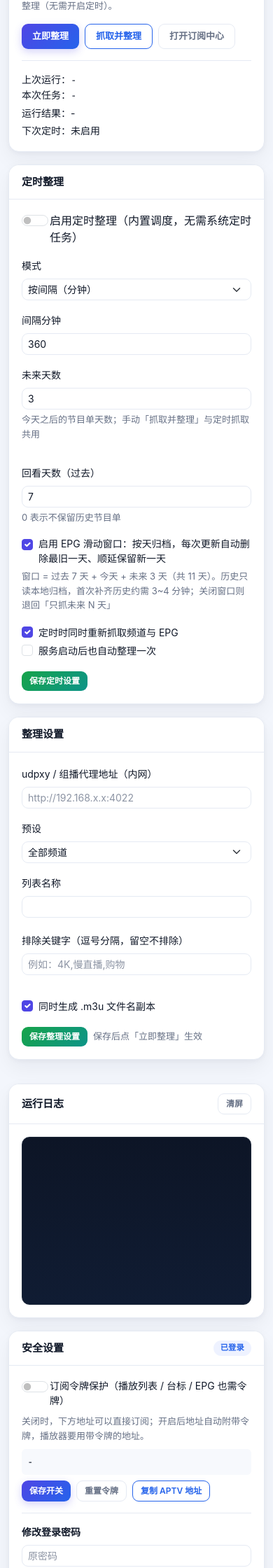
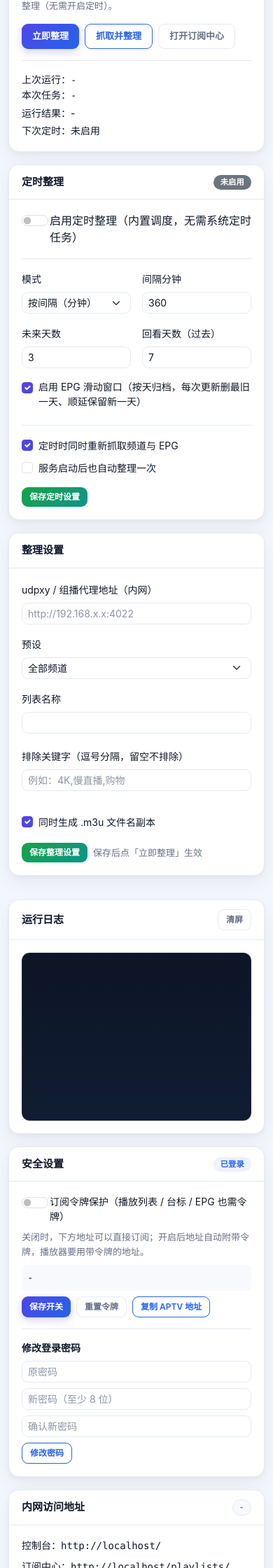
Before and after one commit to czmayue2008/IPTV-channels-hebei-allinone, a Python web app: template templates/index.html in a window 390 px wide. Shown: the part 518-2758 px from the top of the page at 70% size. Run offline with Jinja, Linux system fonts and the light colour scheme; the template is opened without the code that fills it, so the values that code supplies are empty.

Commit message:
控制台「定时整理」卡片重排：删掉错位说明、四列对齐、保存按钮贴底
- 删掉「未来天数」下方那句说明。它让这一列比同排其它列高，配合
  align-items-end 把输入框顶到上面去，和左边的「间隔分钟」错开一截
- 重排为四列一行：模式 / 间隔分钟（或每日时间）/ 未来天数 / 回看天数，
  四个控件上下沿完全对齐；窄屏两两一行（col-6 col-lg-3）
- 「回看天数」下的「0 表示不保留历史」也一并移走，避免第二排再错位
- 滑动窗口的说明改成动态计算：跟着两个输入框实时显示
  「窗口 = 过去 X 天 + 今天 + 未来 Y 天（共 Z 天）」，关掉窗口则提示只抓未来 N 天；
  原来是写死的「过去 7 天 + 未来 3 天」，改了设置就对不上
- 卡片头加「已启用 / 未启用」徽标，和「手动整理」一致
- 用两条分隔线把「开关 → 排期 → 选项」分成三段；保存按钮 mt-auto 贴到卡片底部，
  与右栏等高时不再留一大片空白（「整理设置」同样处理）

```diff
--- a/templates/index.html
+++ b/templates/index.html
@@ -66,57 +66,63 @@
       </div>
 
       <div class="card">
-        <div class="card-header">定时整理</div>
-        <div class="card-body">
-          <div class="form-check form-switch mb-3">
+        <div class="card-header d-flex justify-content-between align-items-center">
+          <span>定时整理</span><span id="schBadge" class="badge bg-secondary">未启用</span>
+        </div>
+        <div class="card-body d-flex flex-column">
+          <div class="form-check form-switch">
             <input class="form-check-input" type="checkbox" id="schEnabled">
             <label class="form-check-label" for="schEnabled">启用定时整理（内置调度，无需系统定时任务）</label>
           </div>
+
+          <hr class="my-3">
+
           <div class="row g-3 align-items-end">
-            <div class="col-md-3">
-              <label class="form-label small">模式</label>
+            <div class="col-6 col-lg-3">
+              <label class="form-label small" for="schMode">模式</label>
               <select class="form-select form-select-sm" id="schMode">
                 <option value="interval">按间隔（分钟）</option>
                 <option value="daily">每天固定时间</option>
               </select>
             </div>
-            <div class="col-md-3" id="boxInterval">
-              <label class="form-label small">间隔分钟</label>
+            <div class="col-6 col-lg-3" id="boxInterval">
+              <label class="form-label small" for="schInterval">间隔分钟</label>
               <input type="number" class="form-control form-control-sm" id="schInterval" min="1" max="10080" value="360">
             </div>
-            <div class="col-md-3" id="boxDaily" style="display:none">
-              <label class="form-label small">每日时间</label>
+            <div class="col-6 col-lg-3" id="boxDaily" style="display:none">
+              <label class="form-label small" for="schDaily">每日时间</label>
               <input type="time" class="form-control form-control-sm" id="schDaily" value="04:30">
             </div>
-            <div class="col-md-3">
-              <label class="form-label small">未来天数</label>
+            <div class="col-6 col-lg-3">
+              <label class="form-label small" for="schEpgDays">未来天数</label>
               <input type="number" class="form-control form-control-sm" id="schEpgDays" min="1" max="7" value="3">
-              <div class="hint mt-1">今天之后的节目单天数；手动「抓取并整理」与定时抓取共用</div>
+            </div>
+            <div class="col-6 col-lg-3">
+              <label class="form-label small" for="schPastDays">回看天数（过去）</label>
+              <input type="number" class="form-control form-control-sm" id="schPastDays" min="0" max="14" value="7">
             </div>
           </div>
-          <div class="row mt-3 g-3 align-items-end">
-            <div class="col-md-3">
-              <label class="form-label small">回看天数（过去）</label>
-              <input type="number" class="form-control form-control-sm" id="schPastDays" min="0" max="14" value="7">
-              <div class="hint mt-1">0 表示不保留历史节目单</div>
-            </div>
-            <div class="col-md-9">
-              <div class="form-check"><input class="form-check-input" type="checkbox" id="schEpgWindow" checked>
-                <label class="form-check-label small" for="schEpgWindow">启用 EPG 滑动窗口：按天归档，每次更新自动删除最旧一天、顺延保留新一天</label></div>
-              <div class="hint mt-1">窗口 = 过去 7 天 + 今天 + 未来 3 天（共 11 天）。历史只读本地归档，首次补齐历史约需 3~4 分钟；关闭窗口则退回「只抓未来 N 天」</div>
-            </div>
+
+          <div class="form-check mt-3">
+            <input class="form-check-input" type="checkbox" id="schEpgWindow" checked>
+            <label class="form-check-label small" for="schEpgWindow">启用 EPG 滑动窗口（按天归档，每次更新删最旧一天、顺延保留新一天）</label>
           </div>
-          <div class="row mt-3">
+          <div class="hint mt-1" id="epgWindowHint" style="padding-left:1.5em"></div>
+
+          <hr class="my-3">
+
+          <div class="row g-2">
             <div class="col-md-6">
-              <div class="form-check"><input class="form-check-input" type="checkbox" id="schRunFetch" checked>
+              <div class="form-check mb-0"><input class="form-check-input" type="checkbox" id="schRunFetch" checked>
                 <label class="form-check-label small" for="schRunFetch">定时时同时重新抓取频道与 EPG</label></div>
             </div>
             <div class="col-md-6">
-              <div class="form-check"><input class="form-check-input" type="checkbox" id="schAtStartup">
+              <div class="form-check mb-0"><input class="form-check-input" type="checkbox" id="schAtStartup">
                 <label class="form-check-label small" for="schAtStartup">服务启动后也自动整理一次</label></div>
             </div>
           </div>
-          <div class="mt-3 d-flex gap-2 align-items-center">
+
+          <div class="mt-auto pt-3 d-flex gap-2 align-items-center">
             <button id="btnSaveSchedule" class="btn btn-success btn-sm">保存定时设置</button>
             <span id="scheduleMsg" class="hint"></span>
           </div>
@@ -125,7 +131,7 @@
 
       <div class="card">
         <div class="card-header">整理设置</div>
-        <div class="card-body">
+        <div class="card-body d-flex flex-column">
           <div class="row g-3">
             <div class="col-md-6">
               <label class="form-label small">udpxy / 组播代理地址（内网）</label>
@@ -154,7 +160,7 @@
                 <label class="form-check-label small" for="cfgAlias">同时生成 .m3u 文件名副本</label></div>
             </div>
           </div>
-          <div class="mt-3 d-flex gap-2 align-items-center">
+          <div class="mt-auto pt-3 d-flex gap-2 align-items-center">
             <button id="btnSaveOrg" class="btn btn-success btn-sm">保存整理设置</button>
             <span class="hint">保存后点「立即整理」生效</span><span id="orgMsg" class="hint"></span>
           </div>
@@ -403,7 +409,30 @@ async function loadSchedule(){
   $('schRunFetch').checked = s.run_fetch !== false;
   $('schAtStartup').checked = !!s.run_at_startup;
   toggleMode();
+  updateSchBadge(s.enabled);
+  updateWindowHint();
 }
+// 卡片标题右侧的状态：和「手动整理」一样一眼能看出开没开
+function updateSchBadge(enabled){
+  const b = $('schBadge');
+  b.textContent = enabled ? '已启用' : '未启用';
+  b.className = 'badge ' + (enabled ? 'bg-success' : 'bg-secondary');
+}
+// 窗口说明跟着两个输入框实时算，避免写死「过去 7 天 + 未来 3 天」跟设置对不上
+function updateWindowHint(){
+  const el = $('epgWindowHint');
+  const days = parseInt($('schEpgDays').value, 10) || 3;
+  const pastRaw = parseInt($('schPastDays').value, 10);
+  const past = isNaN(pastRaw) ? 7 : pastRaw;
+  if (!$('schEpgWindow').checked){
+    el.textContent = '已关闭滑动窗口：每次只抓今天 + 未来 ' + days + ' 天，回看天数不生效。';
+    return;
+  }
+  el.textContent = '窗口 = 过去 ' + past + ' 天 + 今天 + 未来 ' + days + ' 天（共 ' + (past + 1 + days) + ' 天）；'
+    + '首次补齐历史约 3~4 分钟，回看天数填 0 即不保留。';
+}
+['schEpgDays', 'schPastDays'].forEach(id => { $(id).oninput = updateWindowHint; });
+$('schEpgWindow').onchange = updateWindowHint;
 async function loadOrgCfg(){
   const c = await fetch('/api/organize_config').then(x => x.json());
   $('cfgUdpxy').value = c.udpxy || '';
@@ -450,7 +479,7 @@ $('btnSaveSchedule').onclick = async () => {
   const r = await fetch('/api/schedule', {method:'POST', headers:{'Content-Type':'application/json'},
     body: JSON.stringify(body)}).then(x => x.json());
   $('scheduleMsg').textContent = r.success ? '已保存，' + new Date().toLocaleTimeString() : ('失败：' + r.message);
-  if (r.success) refresh();
+  if (r.success) { updateSchBadge($('schEnabled').checked); updateWindowHint(); refresh(); }
 };
 $('btnSaveOrg').onclick = async () => {
   const body = {
```
